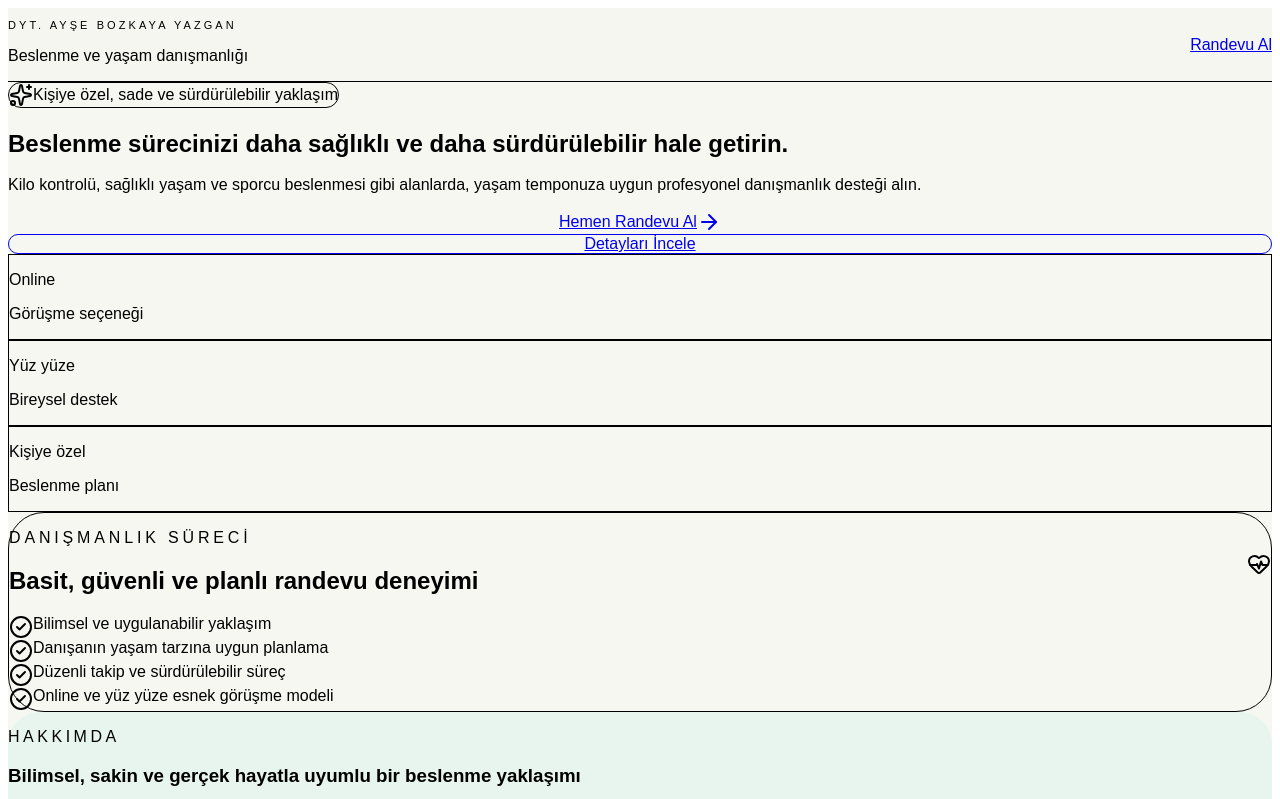
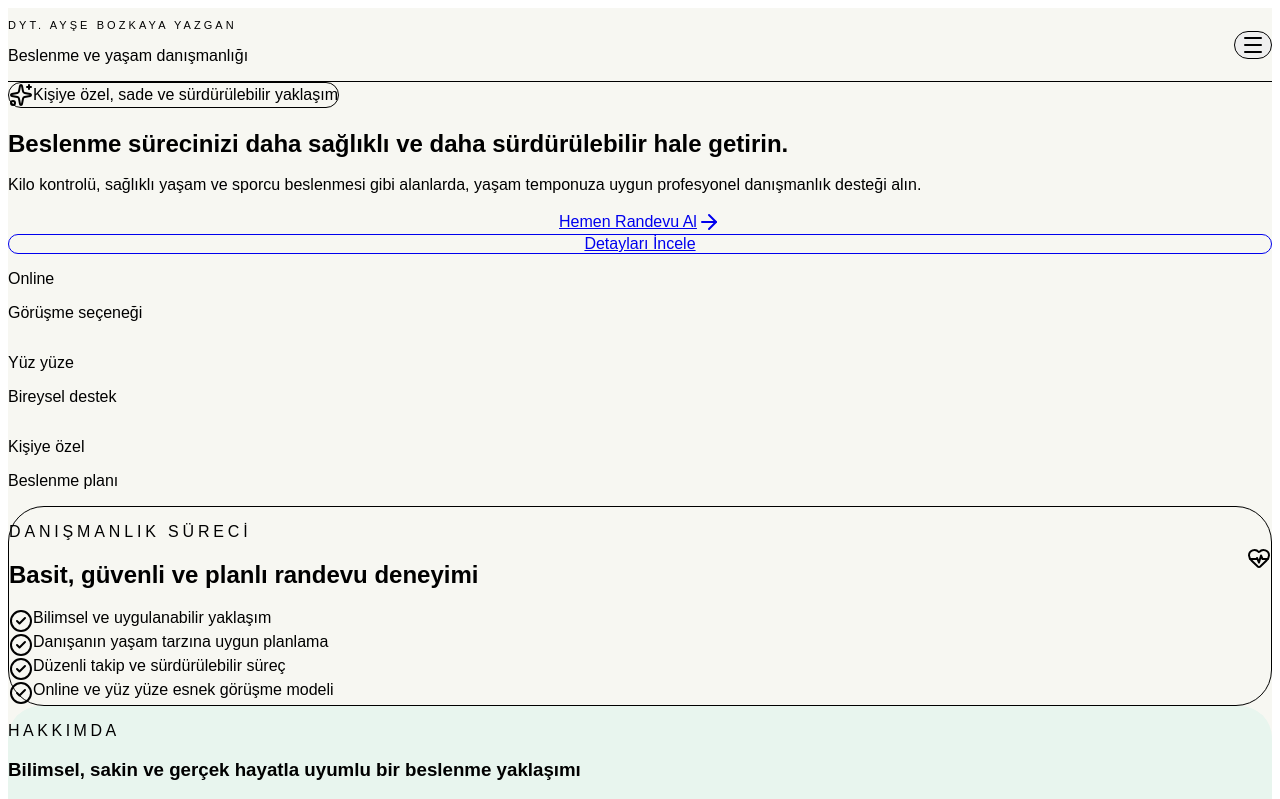
Before and after one commit to mertcanyazgann/dietitian-appointment-app, a Next.js app: page / in a window 1280 px wide. Shown: the top 799 px of the page. Built offline with nearby package versions, Linux system fonts and the light colour scheme.

Commit message:
add premium styling and js interactions

```diff
--- /dev/null
+++ b/app/global.css
@@ -0,0 +1,161 @@
+@import "tailwindcss";
+
+:root {
+  color-scheme: light;
+}
+
+html {
+  scroll-behavior: smooth;
+}
+
+body {
+  font-family: Arial, Helvetica, sans-serif;
+  background: #f7f7f2;
+  color: #0f172a;
+}
+
+input,
+select,
+textarea,
+button {
+  font: inherit;
+}
+
+::selection {
+  background: #bbf7d0;
+  color: #052e16;
+}
+
+.container-site {
+  width: 100%;
+  max-width: 1280px;
+  margin-inline: auto;
+  padding-inline: 24px;
+}
+
+.glass-header {
+  background: rgba(247, 247, 242, 0.82);
+  backdrop-filter: blur(14px);
+  -webkit-backdrop-filter: blur(14px);
+}
+
+.soft-card {
+  border: 1px solid rgba(15, 23, 42, 0.06);
+  background: #ffffff;
+  box-shadow: 0 10px 30px rgba(15, 23, 42, 0.06);
+}
+
+.lift {
+  transition:
+    transform 0.28s ease,
+    box-shadow 0.28s ease,
+    border-color 0.28s ease,
+    background-color 0.28s ease;
+}
+
+.lift:hover {
+  transform: translateY(-4px);
+  box-shadow: 0 20px 40px rgba(15, 23, 42, 0.10);
+}
+
+.hero-grid {
+  background:
+    radial-gradient(circle at top left, rgba(16, 185, 129, 0.14), transparent 28%),
+    radial-gradient(circle at bottom right, rgba(132, 204, 22, 0.10), transparent 24%);
+}
+
+.section-reveal {
+  opacity: 0;
+  transform: translateY(28px);
+  transition:
+    opacity 0.7s ease,
+    transform 0.7s ease;
+}
+
+.section-reveal.is-visible {
+  opacity: 1;
+  transform: translateY(0);
+}
+
+.animated-underline {
+  position: relative;
+}
+
+.animated-underline::after {
+  content: "";
+  position: absolute;
+  left: 0;
+  bottom: -6px;
+  width: 0;
+  height: 2px;
+  background: #059669;
+  transition: width 0.25s ease;
+}
+
+.animated-underline:hover::after {
+  width: 100%;
+}
+
+.form-shell {
+  border-radius: 32px;
+  border: 1px solid rgba(15, 23, 42, 0.06);
+  background: #ffffff;
+  box-shadow: 0 18px 50px rgba(15, 23, 42, 0.12);
+}
+
+.form-shell form {
+  border: 0 !important;
+  box-shadow: none !important;
+  padding: 28px !important;
+}
+
+.form-shell input,
+.form-shell select,
+.form-shell textarea {
+  border-radius: 18px !important;
+  border: 1px solid rgba(148, 163, 184, 0.55) !important;
+  transition:
+    border-color 0.2s ease,
+    box-shadow 0.2s ease,
+    transform 0.2s ease !important;
+}
+
+.form-shell input:focus,
+.form-shell select:focus,
+.form-shell textarea:focus {
+  border-color: #10b981 !important;
+  box-shadow: 0 0 0 4px rgba(16, 185, 129, 0.12) !important;
+  outline: none !important;
+}
+
+.form-shell button[type="submit"] {
+  border-radius: 999px !important;
+  transition:
+    transform 0.2s ease,
+    box-shadow 0.2s ease,
+    background-color 0.2s ease !important;
+}
+
+.form-shell button[type="submit"]:hover {
+  transform: translateY(-1px);
+  box-shadow: 0 12px 24px rgba(16, 185, 129, 0.22);
+}
+
+.floating-badge {
+  animation: floaty 4s ease-in-out infinite;
+}
+
+@keyframes floaty {
+  0%, 100% {
+    transform: translateY(0px);
+  }
+  50% {
+    transform: translateY(-8px);
+  }
+}
+
+@media (max-width: 768px) {
+  .container-site {
+    padding-inline: 18px;
+  }
+}
--- a/app/page.tsx
+++ b/app/page.tsx
@@ -1,4 +1,6 @@
-import React from "react";
+"use client";
+
+import { useEffect, useState } from "react";
 import {
   ArrowRight,
   CalendarCheck2,
@@ -6,6 +8,7 @@ import {
   HeartPulse,
   Mail,
   MapPin,
+  Menu,
   Phone,
   ShieldCheck,
   Sparkles,
@@ -13,6 +16,7 @@ import {
   Salad,
   Scale,
   ChevronRight,
+  X,
 } from "lucide-react";
 import AppointmentRequestForm from "@/components/public/AppointmentRequestForm";
 
@@ -65,38 +69,97 @@ const benefits = [
   "Online ve yüz yüze esnek görüşme modeli",
 ];
 
-export default function DietitianSiteLandingPage() {
+export default function HomePage() {
+  const [mobileMenuOpen, setMobileMenuOpen] = useState(false);
+
+  useEffect(() => {
+    const elements = document.querySelectorAll(".section-reveal");
+
+    const observer = new IntersectionObserver(
+      (entries) => {
+        entries.forEach((entry) => {
+          if (entry.isIntersecting) {
+            entry.target.classList.add("is-visible");
+          }
+        });
+      },
+      { threshold: 0.12 }
+    );
+
+    elements.forEach((el) => observer.observe(el));
+
+    return () => observer.disconnect();
+  }, []);
+
   return (
     <main className="min-h-screen bg-[#f7f7f2] text-slate-900">
-      <header className="sticky top-0 z-50 border-b border-black/5 bg-[#f7f7f2]/80 backdrop-blur-xl">
-        <div className="mx-auto flex max-w-7xl items-center justify-between px-6 py-4">
+      <header className="glass-header sticky top-0 z-50 border-b border-black/5">
+        <div className="container-site flex items-center justify-between py-4">
           <div>
             <p className="text-[11px] font-semibold uppercase tracking-[0.28em] text-emerald-700">
               Dyt. Ayşe Bozkaya Yazgan
             </p>
-            <p className="mt-1 text-sm text-slate-600">Beslenme ve yaşam danışmanlığı</p>
+            <p className="mt-1 text-sm text-slate-600">
+              Beslenme ve yaşam danışmanlığı
+            </p>
           </div>
 
           <nav className="hidden items-center gap-7 text-sm text-slate-600 lg:flex">
-            <a href="#hakkimda" className="transition hover:text-slate-900">Hakkımda</a>
-            <a href="#hizmetler" className="transition hover:text-slate-900">Hizmetler</a>
-            <a href="#surec" className="transition hover:text-slate-900">Süreç</a>
-            <a href="#iletisim" className="transition hover:text-slate-900">İletişim</a>
+            <a href="#hakkimda" className="animated-underline transition hover:text-slate-900">
+              Hakkımda
+            </a>
+            <a href="#hizmetler" className="animated-underline transition hover:text-slate-900">
+              Hizmetler
+            </a>
+            <a href="#surec" className="animated-underline transition hover:text-slate-900">
+              Süreç
+            </a>
+            <a href="#iletisim" className="animated-underline transition hover:text-slate-900">
+              İletişim
+            </a>
           </nav>
 
+          <div className="flex items-center gap-3">
             <a
               href="#randevu"
-            className="inline-flex items-center rounded-full bg-slate-900 px-5 py-3 text-sm font-medium text-white transition hover:bg-slate-800"
+              className="hidden rounded-full bg-slate-900 px-5 py-3 text-sm font-medium text-white transition hover:bg-slate-800 lg:inline-flex"
+            >
+              Randevu Al
+            </a>
+
+            <button
+              type="button"
+              onClick={() => setMobileMenuOpen((prev) => !prev)}
+              className="inline-flex rounded-full border border-slate-300 bg-white p-3 text-slate-700 lg:hidden"
+            >
+              {mobileMenuOpen ? <X className="h-5 w-5" /> : <Menu className="h-5 w-5" />}
+            </button>
+          </div>
+        </div>
+
+        {mobileMenuOpen && (
+          <div className="container-site border-t border-black/5 pb-4 pt-3 lg:hidden">
+            <div className="flex flex-col gap-3 rounded-3xl bg-white p-4 shadow-sm">
+              <a href="#hakkimda" onClick={() => setMobileMenuOpen(false)}>Hakkımda</a>
+              <a href="#hizmetler" onClick={() => setMobileMenuOpen(false)}>Hizmetler</a>
+              <a href="#surec" onClick={() => setMobileMenuOpen(false)}>Süreç</a>
+              <a href="#iletisim" onClick={() => setMobileMenuOpen(false)}>İletişim</a>
+              <a
+                href="#randevu"
+                onClick={() => setMobileMenuOpen(false)}
+                className="mt-2 inline-flex justify-center rounded-full bg-emerald-600 px-5 py-3 font-medium text-white"
               >
                 Randevu Al
               </a>
             </div>
+          </div>
+        )}
       </header>
 
-      <section className="mx-auto max-w-7xl px-6 pb-14 pt-10 lg:pb-20 lg:pt-16">
-        <div className="grid gap-8 lg:grid-cols-[1.05fr_0.95fr] lg:items-center">
-          <div>
-            <div className="inline-flex items-center gap-2 rounded-full border border-emerald-200 bg-white px-4 py-2 text-sm text-emerald-700 shadow-sm">
+      <section className="hero-grid">
+        <div className="container-site grid gap-8 pb-14 pt-10 lg:grid-cols-[1.05fr_0.95fr] lg:items-center lg:pb-20 lg:pt-16">
+          <div className="section-reveal">
+            <div className="floating-badge inline-flex items-center gap-2 rounded-full border border-emerald-200 bg-white px-4 py-2 text-sm text-emerald-700 shadow-sm">
               <Sparkles className="h-4 w-4" /> Kişiye özel, sade ve sürdürülebilir yaklaşım
             </div>
 
@@ -125,7 +188,7 @@ export default function DietitianSiteLandingPage() {
 
             <div className="mt-10 grid gap-4 sm:grid-cols-3">
               {stats.map((item) => (
-                <div key={item.label} className="rounded-3xl border border-black/5 bg-white p-5 shadow-sm">
+                <div key={item.label} className="soft-card lift rounded-3xl p-5">
                   <p className="text-lg font-semibold text-slate-900">{item.value}</p>
                   <p className="mt-1 text-sm text-slate-500">{item.label}</p>
                 </div>
@@ -133,13 +196,15 @@ export default function DietitianSiteLandingPage() {
             </div>
           </div>
 
-          <div className="relative">
+          <div className="section-reveal relative">
             <div className="absolute inset-0 -z-10 rounded-[36px] bg-gradient-to-br from-emerald-200/50 to-lime-100/40 blur-3xl" />
             <div className="rounded-[36px] border border-white/70 bg-white/90 p-6 shadow-2xl shadow-slate-200/70">
               <div className="rounded-[28px] bg-slate-900 p-7 text-white">
                 <div className="flex items-center justify-between">
                   <div>
-                    <p className="text-xs uppercase tracking-[0.24em] text-emerald-300">Danışmanlık süreci</p>
+                    <p className="text-xs uppercase tracking-[0.24em] text-emerald-300">
+                      Danışmanlık süreci
+                    </p>
                     <h2 className="mt-3 text-2xl font-semibold leading-tight">
                       Basit, güvenli ve planlı randevu deneyimi
                     </h2>
@@ -149,9 +214,14 @@ export default function DietitianSiteLandingPage() {
 
                 <div className="mt-6 grid gap-3">
                   {benefits.map((item) => (
-                    <div key={item} className="flex items-start gap-3 rounded-2xl bg-white/5 px-4 py-4">
+                    <div
+                      key={item}
+                      className="rounded-2xl bg-white/5 px-4 py-4 transition hover:bg-white/10"
+                    >
+                      <div className="flex items-start gap-3">
                         <CheckCircle2 className="mt-0.5 h-4 w-4 text-emerald-300" />
                         <span className="text-sm text-slate-200">{item}</span>
+                      </div>
                     </div>
                   ))}
                 </div>
@@ -161,15 +231,18 @@ export default function DietitianSiteLandingPage() {
         </div>
       </section>
 
-      <section id="hakkimda" className="mx-auto max-w-7xl px-6 py-10 lg:py-16">
+      <section id="hakkimda" className="container-site section-reveal py-10 lg:py-16">
         <div className="grid gap-6 lg:grid-cols-[0.9fr_1.1fr]">
           <div className="rounded-[32px] bg-[#e8f5ee] p-8 lg:p-10">
-            <p className="text-sm font-semibold uppercase tracking-[0.22em] text-emerald-700">Hakkımda</p>
+            <p className="text-sm font-semibold uppercase tracking-[0.22em] text-emerald-700">
+              Hakkımda
+            </p>
             <h3 className="mt-4 text-3xl font-semibold leading-tight text-slate-900">
               Bilimsel, sakin ve gerçek hayatla uyumlu bir beslenme yaklaşımı
             </h3>
             <p className="mt-5 leading-8 text-slate-600">
-              Danışanların yaşam düzenini, hedeflerini ve sürdürülebilirlik ihtiyacını merkeze alarak ilerliyorum. Amaç; kısa süreli motivasyon değil, uzun vadeli ve uygulanabilir alışkanlıklar oluşturmaktır.
+              Danışanların yaşam düzenini, hedeflerini ve sürdürülebilirlik ihtiyacını merkeze alarak ilerliyorum.
+              Amaç; kısa süreli motivasyon değil, uzun vadeli ve uygulanabilir alışkanlıklar oluşturmaktır.
             </p>
           </div>
 
@@ -192,7 +265,7 @@ export default function DietitianSiteLandingPage() {
                 text: "Günlük yaşamda sürdürülebilir, gerçekçi ve sade çözümler sunulur.",
               },
             ].map((item) => (
-              <div key={item.title} className="rounded-[28px] border border-black/5 bg-white p-6 shadow-sm">
+              <div key={item.title} className="soft-card lift rounded-[28px] p-6">
                 <h4 className="text-lg font-semibold text-slate-900">{item.title}</h4>
                 <p className="mt-3 text-sm leading-7 text-slate-600">{item.text}</p>
               </div>
@@ -201,15 +274,19 @@ export default function DietitianSiteLandingPage() {
         </div>
       </section>
 
-      <section id="hizmetler" className="mx-auto max-w-7xl px-6 py-10 lg:py-16">
+      <section id="hizmetler" className="container-site section-reveal py-10 lg:py-16">
         <div className="flex flex-col gap-3">
-          <p className="text-sm font-semibold uppercase tracking-[0.22em] text-emerald-700">Hizmetler</p>
-          <h3 className="text-3xl font-semibold text-slate-900">İhtiyacınıza uygun danışmanlık alanları</h3>
+          <p className="text-sm font-semibold uppercase tracking-[0.22em] text-emerald-700">
+            Hizmetler
+          </p>
+          <h3 className="text-3xl font-semibold text-slate-900">
+            İhtiyacınıza uygun danışmanlık alanları
+          </h3>
         </div>
 
         <div className="mt-8 grid gap-5 md:grid-cols-2 xl:grid-cols-3">
           {services.map((item) => (
-            <div key={item.title} className="group rounded-[30px] border border-black/5 bg-white p-7 shadow-sm transition hover:-translate-y-1 hover:shadow-lg">
+            <div key={item.title} className="soft-card lift group rounded-[30px] p-7">
               <div className="inline-flex rounded-2xl bg-emerald-50 p-3 text-emerald-700">
                 <item.icon className="h-6 w-6" />
               </div>
@@ -223,16 +300,20 @@ export default function DietitianSiteLandingPage() {
         </div>
       </section>
 
-      <section id="surec" className="bg-white">
-        <div className="mx-auto max-w-7xl px-6 py-10 lg:py-16">
+      <section id="surec" className="section-reveal bg-white">
+        <div className="container-site py-10 lg:py-16">
           <div className="flex flex-col gap-3">
-            <p className="text-sm font-semibold uppercase tracking-[0.22em] text-emerald-700">Süreç</p>
-            <h3 className="text-3xl font-semibold text-slate-900">Randevu süreci nasıl ilerler?</h3>
+            <p className="text-sm font-semibold uppercase tracking-[0.22em] text-emerald-700">
+              Süreç
+            </p>
+            <h3 className="text-3xl font-semibold text-slate-900">
+              Randevu süreci nasıl ilerler?
+            </h3>
           </div>
 
           <div className="mt-8 grid gap-5 lg:grid-cols-3">
             {steps.map((item) => (
-              <div key={item.no} className="rounded-[30px] border border-black/5 bg-[#fafaf7] p-7 shadow-sm">
+              <div key={item.no} className="lift rounded-[30px] border border-black/5 bg-[#fafaf7] p-7 shadow-sm">
                 <p className="text-sm font-semibold tracking-[0.2em] text-emerald-700">{item.no}</p>
                 <h4 className="mt-4 text-xl font-semibold text-slate-900">{item.title}</h4>
                 <p className="mt-3 leading-7 text-slate-600">{item.text}</p>
@@ -242,15 +323,18 @@ export default function DietitianSiteLandingPage() {
         </div>
       </section>
 
-      <section id="randevu" className="mx-auto max-w-7xl px-6 py-10 lg:py-16">
+      <section id="randevu" className="container-site section-reveal py-10 lg:py-16">
         <div className="grid gap-8 lg:grid-cols-[0.82fr_1.18fr] lg:items-start">
           <div className="rounded-[34px] bg-slate-900 p-8 text-white lg:p-10">
-            <p className="text-sm font-semibold uppercase tracking-[0.22em] text-emerald-300">Randevu Al</p>
+            <p className="text-sm font-semibold uppercase tracking-[0.22em] text-emerald-300">
+              Randevu Al
+            </p>
             <h3 className="mt-4 text-3xl font-semibold leading-tight">
               Hemen talebinizi oluşturun, uygun görüşme planınızı birlikte netleştirelim.
             </h3>
             <p className="mt-5 leading-8 text-slate-300">
-              Online veya yüz yüze görüşme seçeneğiyle, size uygun tarih ve saat için hızlıca talep oluşturabilirsiniz. Talebiniz admin paneline düşer ve onay sonrası randevunuz planlanır.
+              Online veya yüz yüze görüşme seçeneğiyle, size uygun tarih ve saat için hızlıca talep oluşturabilirsiniz.
+              Talebiniz admin paneline düşer ve onay sonrası randevunuz planlanır.
             </p>
 
             <div className="mt-8 grid gap-4">
@@ -266,20 +350,20 @@ export default function DietitianSiteLandingPage() {
             </div>
           </div>
 
-          <div className="rounded-[34px] border border-black/5 bg-white p-3 shadow-2xl shadow-slate-200/70">
+          <div className="form-shell p-3">
             <AppointmentRequestForm />
           </div>
         </div>
       </section>
 
-      <section id="iletisim" className="mx-auto max-w-7xl px-6 py-10 lg:py-16">
+      <section id="iletisim" className="container-site section-reveal py-10 lg:py-16">
         <div className="grid gap-5 lg:grid-cols-3">
           {[
             { Icon: Phone, title: "Telefon", text: "+90 5xx xxx xx xx" },
             { Icon: Mail, title: "E-posta", text: "randevu@ornek.com" },
             { Icon: MapPin, title: "Adres", text: "Bursa / Türkiye" },
           ].map((item) => (
-            <div key={item.title} className="rounded-[28px] border border-black/5 bg-white p-7 shadow-sm">
+            <div key={item.title} className="soft-card lift rounded-[28px] p-7">
               <item.Icon className="h-6 w-6 text-emerald-700" />
               <h4 className="mt-4 text-lg font-semibold text-slate-900">{item.title}</h4>
               <p className="mt-2 text-slate-600">{item.text}</p>
@@ -289,7 +373,7 @@ export default function DietitianSiteLandingPage() {
       </section>
 
       <footer className="border-t border-black/5 bg-white">
-        <div className="mx-auto flex max-w-7xl flex-col gap-3 px-6 py-8 text-sm text-slate-500 md:flex-row md:items-center md:justify-between">
+        <div className="container-site flex flex-col gap-3 py-8 text-sm text-slate-500 md:flex-row md:items-center md:justify-between">
           <p>© 2026 Dyt. Ayşe Bozkaya Yazgan — Tüm hakları saklıdır.</p>
           <a href="#randevu" className="font-medium text-emerald-700 transition hover:text-emerald-800">
             Randevu Al
```
Lines whose indentation alone changed are shown as unchanged.
